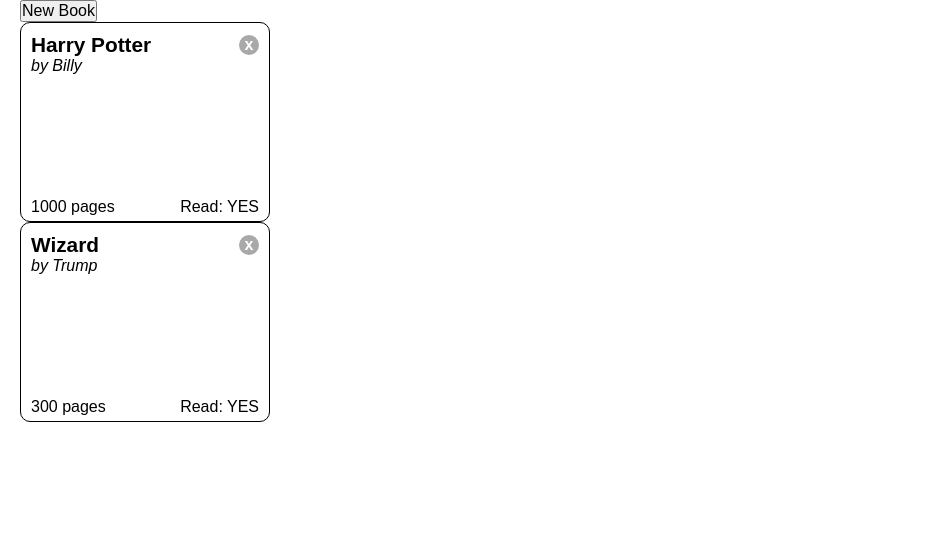
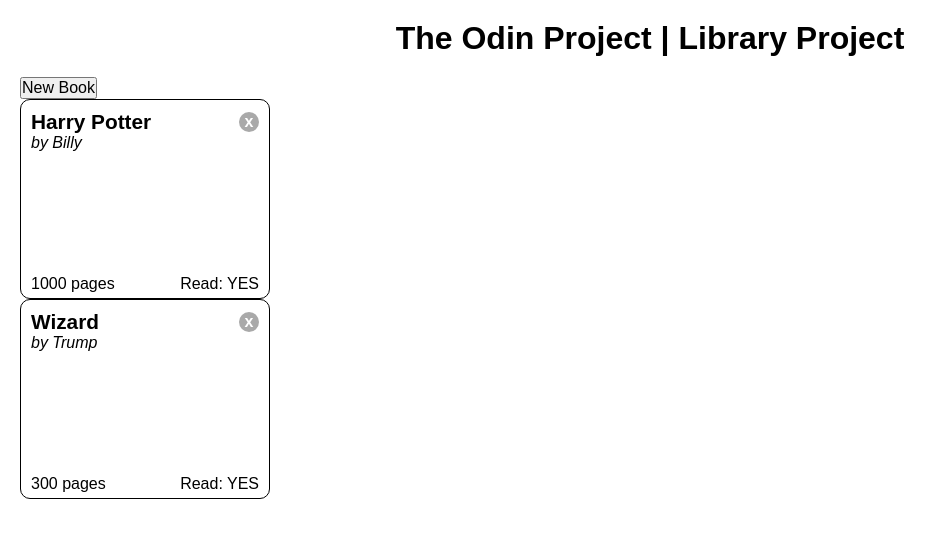
Before and after one commit to mattbuckwell/odin-library, a plain HTML site: page index.html in a window 1280 px wide. Shown: the whole page, without its empty margins (0-947 px from the left). Drawn offline with Linux system fonts and the light colour scheme.

Commit message:
Add heading for the project to index.html

```diff
--- a/css/style.css
+++ b/css/style.css
@@ -8,6 +8,12 @@
 
 body {
     padding-left: 20px;
+}
+
+h1 {
+    font-size: 2rem;
+    text-align: center;
+    padding: 20px 0;
 }
 
 .container {
--- a/index.html
+++ b/index.html
@@ -7,6 +7,7 @@
     <link rel="stylesheet" href="./css/style.css">
 </head>
 <body>
+    <h1>The Odin Project | Library Project</h1>
     <button class="btn">New Book</button>
     <main class="container">
         <dialog>
```
